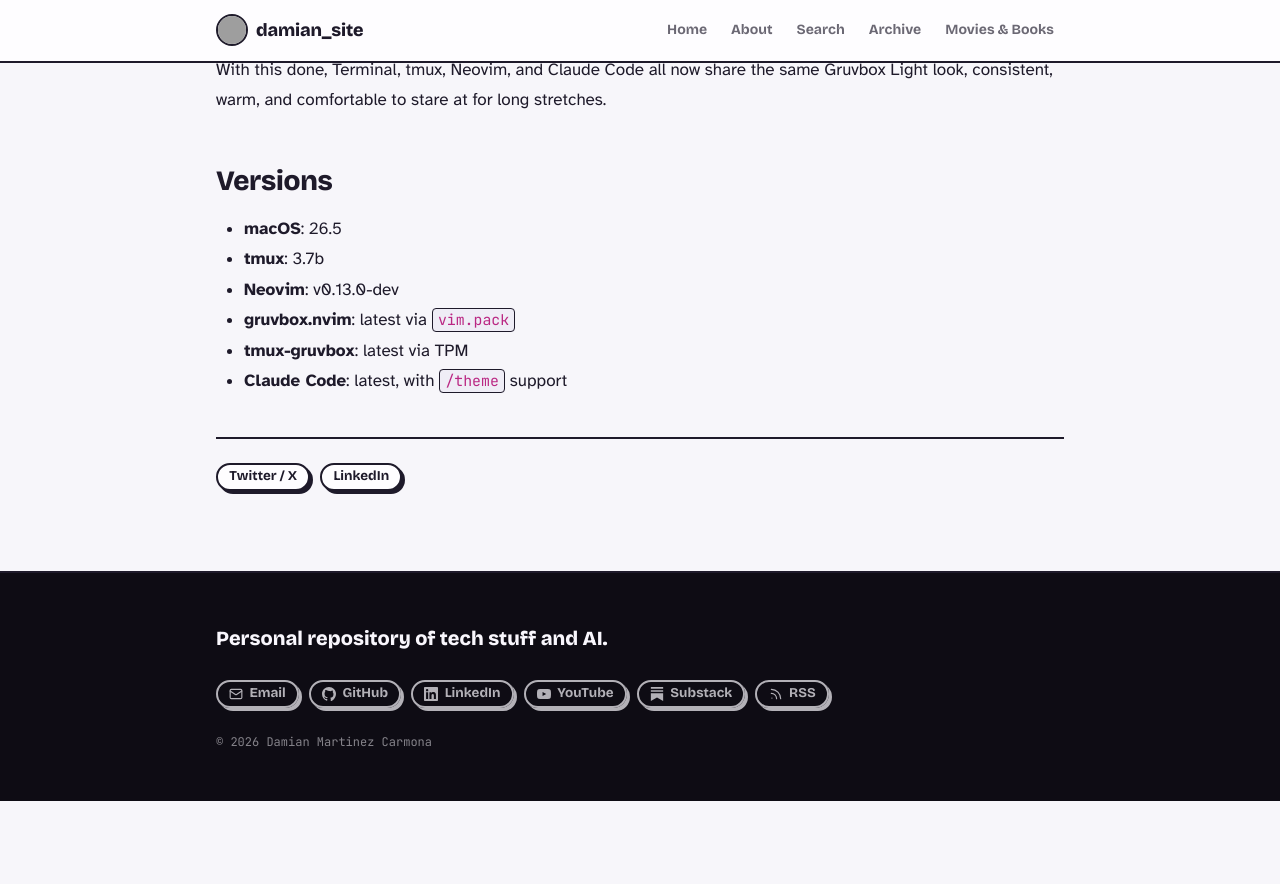
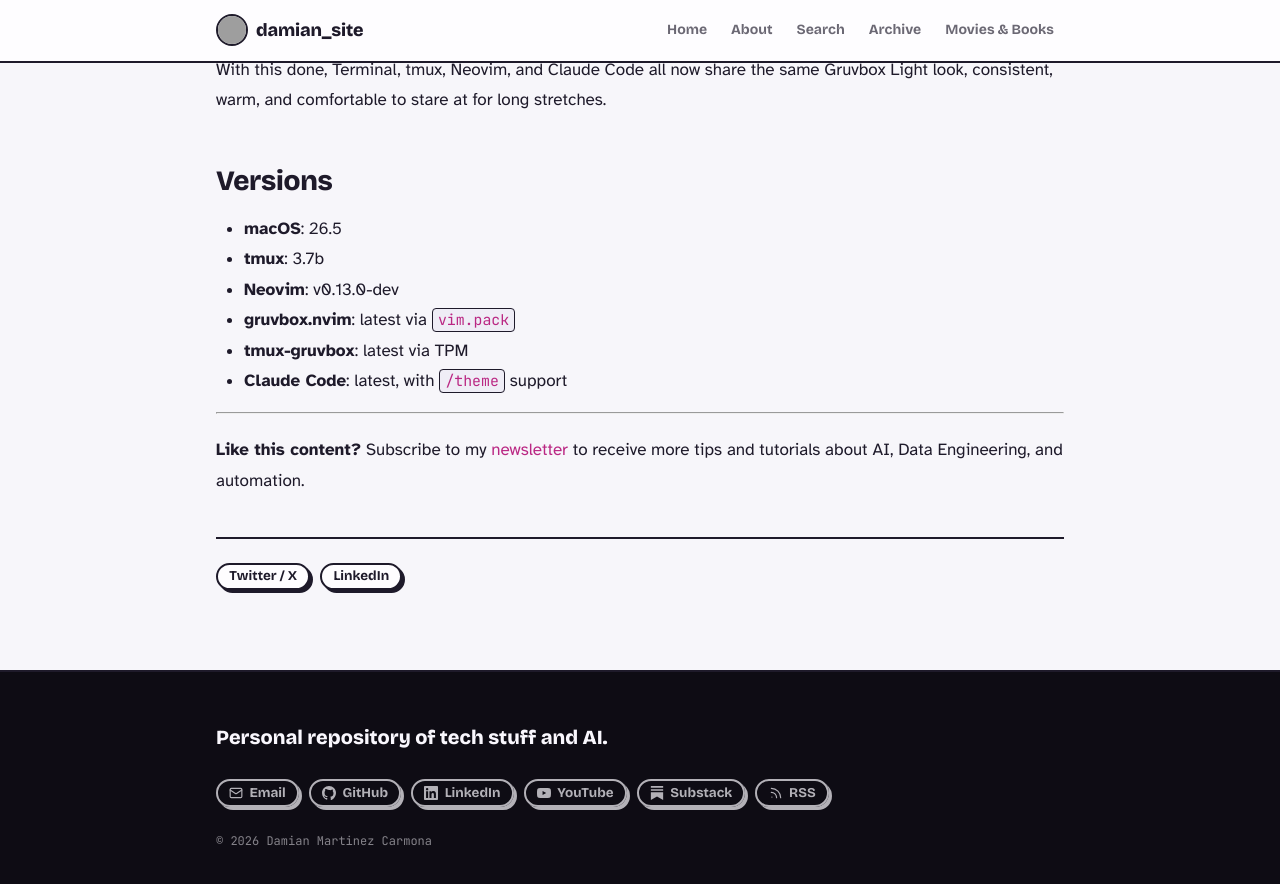
Before and after one commit to DamiMartinez/damimartinez.github.io, a Jekyll site: the page built from _posts/2026-08-25-working-from-terminal-pt2.md, in a window 1280 px wide and 900 px high, scrolled down 4981 px. Shown: the top 884 px of the window. Built offline with Jekyll 4.4.1, drawn with Linux system fonts in a browser that asks for light colours; before the commit the page ends 5782 px from its top, so only the background shows below that; grey boxes are pictures that could not be loaded.

Commit message:
content: add newsletter footer to Working from the terminal - Part 2

```diff
--- a/_posts/2026-08-25-working-from-terminal-pt2.md
+++ b/_posts/2026-08-25-working-from-terminal-pt2.md
@@ -138,3 +138,7 @@ With this done, Terminal, tmux, Neovim, and Claude Code all now share the same G
 - **gruvbox.nvim**: latest via `vim.pack`
 - **tmux-gruvbox**: latest via TPM
 - **Claude Code**: latest, with `/theme` support
+
+---
+
+**Like this content?** Subscribe to my [newsletter](https://damianmartinezcarmona.substack.com/) to receive more tips and tutorials about AI, Data Engineering, and automation.
```
